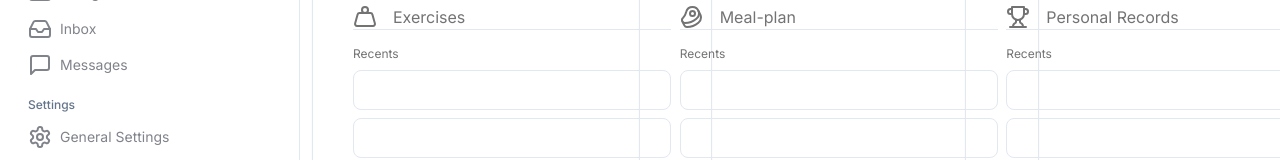
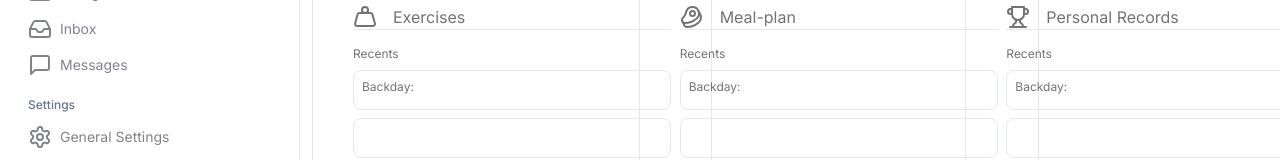
Before and after one commit to VelpCode/type-dash, a Next.js app: page / in a window 1280 px wide. Shown: the part 244-404 px from the top of the page. Built offline with nearby package versions, Linux system fonts and the light colour scheme.

Commit message:
exercises

```diff
--- a/components/MainPage.tsx
+++ b/components/MainPage.tsx
@@ -50,7 +50,7 @@ export default function Mainpage() {
                         <div className="flex gap-4 border-b">{item.icon}{item.name}</div>
                         <div className="subhead">
                             <p className="mt-4 text-xs">Recents</p>
-                            <div className = "h-10 border rounded-lg mt-2"></div>
+                            <div className = "h-10 border rounded-lg mt-2 p-2 text-xs">Backday: </div>
                             <div className = "h-10 border rounded-lg mt-2"></div>
                             <div className = "h-10 border rounded-lg mt-2"></div>
 
```
